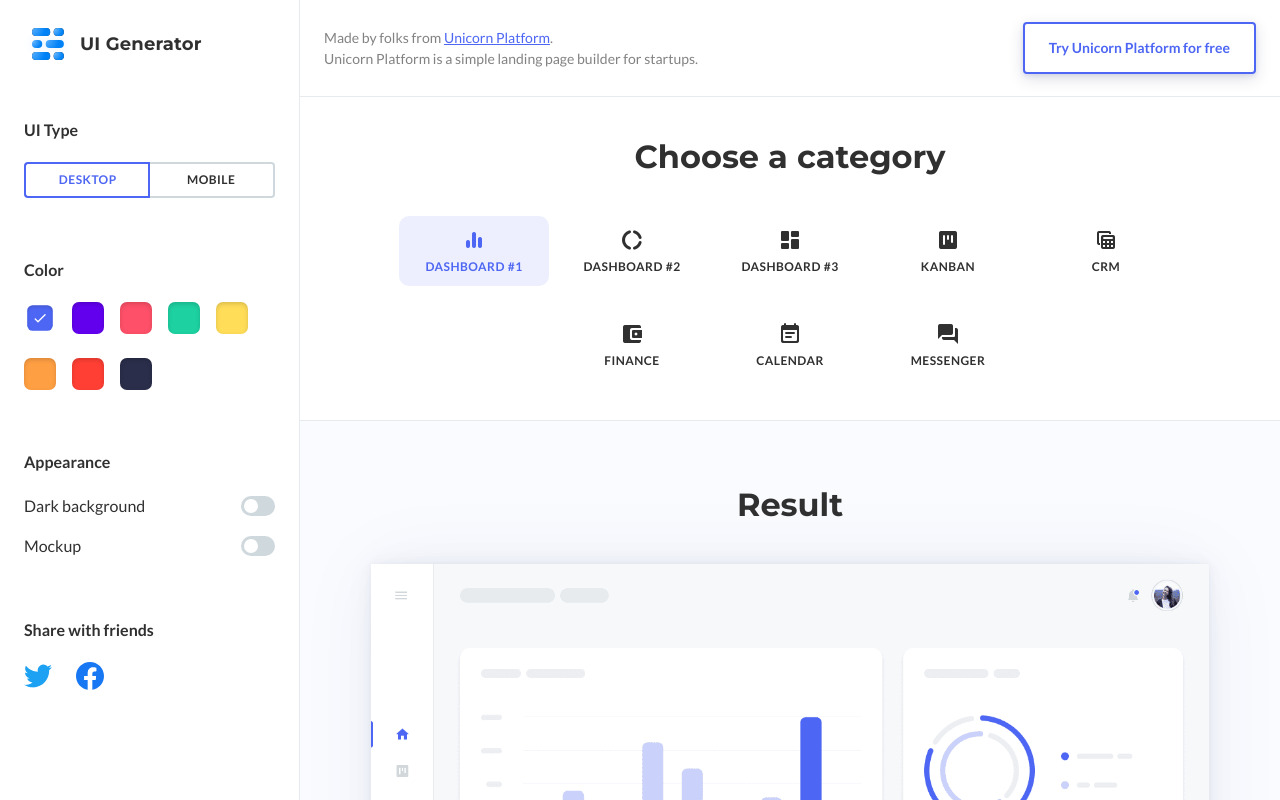
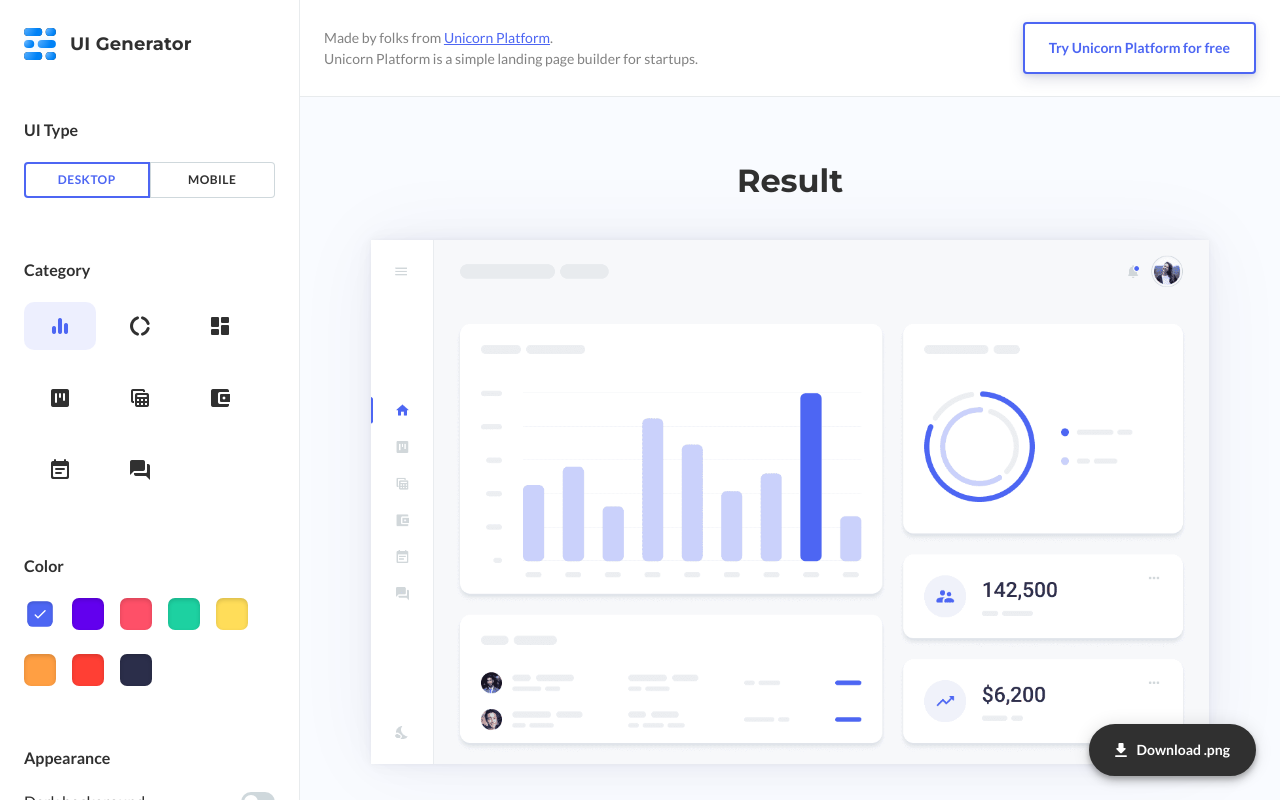
Before and after one commit to unicornplatform/ui-generator, a React (Create React App) app: page / in a window 1280 px wide. Shown: the top 800 px of the page. Built offline with nearby package versions, Linux system fonts and the light colour scheme.

Commit message:
Fixes (tabs, FAB, + feww minor ones

```diff
--- a/src/App.js
+++ b/src/App.js
@@ -106,6 +106,9 @@
 					dark={this.state.dark}
 					mockup={this.state.mockup}
 					color={this.state.color}
+					category={this.state.category}
+
+					setCategory={this.setCategory}
 
 
 
--- a/src/App.scss
+++ b/src/App.scss
@@ -2,7 +2,7 @@
 
 $c-accent: #4D66F3;
 $c-accent-hover: #293EA8;
-$c-accent-opacity: rgba(77, 102, 243, 0.1);
+$c-accent-opacity: rgba(77, 102, 243, 0.10);
 $c-accent-background: #F9FBFF;
 $c-neutral-1: #303030;
 $c-neutral-2: #828282;
@@ -10,7 +10,8 @@
 
 $br-desktop: 991px;
 $br-tablet: 768px;
-$br-tabs: 670px;
+$br-tabs: 660px;
+$br-tabs-center: 620px;
 $br-mobile: 500px;
 
 %ts-body {
@@ -107,11 +108,7 @@
 	flex-grow: 1;
 	margin-left: 300px;
 	&__tabs {
-		padding: 40px 16px;
-		@media (max-width: $br-tabs) {
-			padding-left: 0;
-			padding-right: 0;
-		}
+		padding: 40px 0;
 	}
 	&__tabs-title {
 		text-align: center;
@@ -120,7 +117,7 @@
 	&__result {
 		padding: 64px;
 		background-color: $c-accent-background;
-		border-top: 1px solid #E8EBED;
+
 		border-bottom: 1px solid #E8EBED;
 		display: flex;
 		flex-direction: column;
@@ -129,6 +126,7 @@
 		row-gap: 40px;
 		@media (max-width: $br-desktop) {
 			padding: 48px;
+			border-top: 1px solid #E8EBED;
 		}
 		@media (max-width: $br-mobile) {
 			padding: 32px 16px;
@@ -225,9 +223,7 @@
 			opacity: 0.5;
 		}
 	}
-	@media (max-width: $br-tabs) {
 	max-width: 100%;
-	}
 	@media (max-width: $br-desktop) {
 		margin-left: 0;
 	}
@@ -270,14 +266,14 @@
 	}
 	&_download {
 
-		@media (max-width: $br-desktop) {
+		//@media (max-width: $br-desktop) {
 			position: fixed;
 			z-index: 50;
 			right:24px;
 			bottom:24px;
 			border-radius: 999px;
 			box-shadow: 0px 6px 10px rgba(0, 0, 0, 0.14), 0px 1px 18px rgba(0, 0, 0, 0.12), 0px 3px 5px rgba(0, 0, 0, 0.2);
-		}
+		//}
 		@media (max-width: $br-mobile) {
 			right: 16px;
 			bottom: 16px;
@@ -382,23 +378,24 @@
 		cursor: pointer;
 		user-select: none;
 		width: 50%;
-		border: 2px solid;
-		border-color: $c-neutral-3;
-		//box-shadow: inset 0px 0px 0px rgb(136 144 194 / 20%);
+		//border: 2px solid;
+		//border-color: $c-neutral-3;
+		box-shadow: inset 0px 0px 0px 1px $c-neutral-3;
 		&:first-child {
 			border-radius: 4px 0 0 4px;
-			border-right: 0;
+			//border-right: 0;
 			&.switch__button_selected {
-				box-shadow: inset -2px 0px 0px $c-accent;
+				box-shadow: inset 0px 0px 0px 2px $c-accent;
 				//border-right: 2px solid;
 			}
 		}
 		&:last-child {
 			border-radius: 0 4px 4px 0;
-			border-left: 0;
+			//border-left: 0;
 			&.switch__button_selected {
-				box-shadow: inset 2px 0px 0px $c-accent;
+				//box-shadow: inset 2px 0px 0px $c-accent;
 				//border-left: 2px solid;
+				box-shadow: inset 0px 0px 0px 2px $c-accent;
 			}
 		}
 		&_selected {
@@ -434,7 +431,7 @@
 	&__logo-link {
 		display: inline-flex;
 		align-items: center;
-		column-gap: 8px;
+		column-gap: 14px;
 		&:hover {
 			opacity: 0.70;
 		}
@@ -456,7 +453,7 @@
 		display: flex;
 		flex-direction: column;
 		row-gap: 64px;
-		padding: 28px 24px 64px;
+		padding: 28px 0 64px;
 		//max-width: 300px;
 	}
 	&__appearance {}
@@ -471,8 +468,15 @@
 		column-gap: 24px;
 		user-select: none;
 	}
-	&__link {
-
+	&__link {}
+	&__type-box, &__color-picker, &__appearance, &__share {
+		padding-left: 24px;
+		padding-right: 24px;
+	}
+	&__category-box {
+		.h3-title {
+			padding: 0 24px;
+		}
 	}
 	@media (max-width: $br-desktop) {
 		display: none;
@@ -583,35 +587,45 @@
 .tabs {
 	&__container {
 		display: flex;
-		justify-content: center;
 		column-gap: 8px;
 		row-gap: 24px;
-		flex-wrap: wrap;
-		max-width: 800px;
 		margin: 0 auto;
-		@media (max-width: $br-tabs) {
+		&_main {
+			padding: 0 24px;
 			flex-wrap: nowrap;
-			justify-content: flex-start;
-			column-gap: 0;
 			overflow: scroll;
 	    -ms-overflow-style: none;
 	    scrollbar-width: none;
 	    &::-webkit-scrollbar {
 	        display: none;
 	    }
-		    padding-left: 16px;
-		    padding-right: 16px;
+			justify-content: center;
+			@media (max-width: $br-tabs) {
+				column-gap: 0;
+			}
+			@media (max-width: $br-tabs-center) {
+				justify-content: flex-start;
+			}
+			@media (max-width: $br-mobile) {
+				padding: 0 16px;
 			}
 		}
+		&_sidebar {
+			padding: 0 24px;
+			justify-content: flex-start;
+			flex-wrap: wrap;
+		}
+
+	}
 	&__tab {
-		width: 150px;
-		min-width: 150px;
+		//width: 150px;
+		//min-width: 150px;
 		display: flex;
 		flex-direction: column;
 		justify-content: center;
 		align-items: center;
 		row-gap: 8px;
-		padding: 12px 26px;
+		padding: 12px 24px;
 		cursor: pointer;
 		background-color: #fff;
 		border-radius: 10px;
@@ -620,22 +634,20 @@
 		&:hover {
 			background-color: $c-accent-opacity;
 		}
-
+		&.tabs__tab_active {
+			color: $c-accent;
+			background-color: $c-accent-opacity;
+		}
 		@media (max-width: $br-tabs) {
+			background-color: #f7f7f7;
 			border-radius: 0;
-			background-color: #F7F7F7;
 			&:first-child {
 				border-radius: 10px 0 0 10px;
 			}
 			&:last-child {
-				border-radius: 0px 10px 10px 0;
+				border-radius: 0 10px 10px 0;
 			}
 		}
-		&.tabs__tab_active {
-			color: $c-accent;
-			background-color: $c-accent-opacity;
-		}
-
 		transition: background-color 0.09s ease, color 0.09s ease;
 	}
 	&__icon {
@@ -643,6 +655,7 @@
 	}
 	&__text {
 		@extend %ts-select;
+		display: none;
 	}
 }
 @keyframes fadein {
--- a/src/Main.js
+++ b/src/Main.js
@@ -24,12 +24,14 @@
 					/>
 				</div>
 
-				<div className="main__tabs">
+				<div className="main__tabs mobile-only">
 					<h2 className="main__tabs-title h2-title desktop-only">Choose a category</h2>
 					<Tabs
 					setCategory={this.props.setCategory}
 					type={this.props.type}
+					category={this.props.category}
 					initialCategory={this.props.category}
+					position="main"
 					/>
 				</div>
 
@@ -128,7 +130,7 @@
 					</div>
 
 					<Footer />
-			</div>
+					</div>
 
 		)
 	}
--- a/src/Sidebar.js
+++ b/src/Sidebar.js
@@ -2,6 +2,7 @@
 import Switch from './Switch'
 import Picker from './Picker'
 import Toggle from './Toggle'
+import Tabs from './Tabs'
 
 class Sidebar extends Component {
 	render() {
@@ -22,6 +23,19 @@
 								setType = {this.props.setType}
 								type={this.props.type}
 								/>
+							</div>
+
+							<div className="sidebar__category-box">
+							<h3 className="sidebar__title h3-title">Category</h3>
+								<div className="sidebar__tabs">
+									<Tabs
+									setCategory={this.props.setCategory}
+									type={this.props.type}
+									category={this.props.category}
+									initialCategory={this.props.category}
+									position="sidebar"
+									/>
+								</div>
 							</div>
 
 							<div className="sidebar__color-picker">
--- a/src/Tabs.js
+++ b/src/Tabs.js
@@ -18,30 +18,30 @@
 	render() {
 		return (
 			<div className="tabs">
-				<div className="tabs__container">
-					<Tab onClick={this.changeValue} type={0} selected={this.state.selected} deviceType={this.props.type}>
-					{this.props.type==1 ? "Sign up" : "Dashboard #1"}
+				<div className={"tabs__container tabs__container_" + (this.props.position ? this.props.position : "")}>
+					<Tab onClick={this.changeValue} type={0} selected={this.props.category} deviceType={this.props.type}>
+					{this.props.type==1 ? "Sign\xa0up" : "Dashboard\xa0#1"}
 					</Tab>
-					<Tab onClick={this.changeValue} type={1} selected={this.state.selected} deviceType={this.props.type}>
-					{this.props.type==1 ? "Messenger" : "Dashboard #2"}
+					<Tab onClick={this.changeValue} type={1} selected={this.props.category} deviceType={this.props.type}>
+					{this.props.type==1 ? "Messenger" : "Dashboard\xa0#2"}
 					</Tab>
-					<Tab onClick={this.changeValue} type={2} selected={this.state.selected} deviceType={this.props.type}>
-					{this.props.type==1 ? "Profile" : "Dashboard #3"}
+					<Tab onClick={this.changeValue} type={2} selected={this.props.category} deviceType={this.props.type}>
+					{this.props.type==1 ? "Profile" : "Dashboard\xa0#3"}
 					</Tab>
-					<Tab onClick={this.changeValue} type={3} selected={this.state.selected} deviceType={this.props.type}>
-					{this.props.type==1 ? "Social feed" : "Kanban"}
+					<Tab onClick={this.changeValue} type={3} selected={this.props.category} deviceType={this.props.type}>
+					{this.props.type==1 ? "Social\xa0feed" : "Kanban"}
 					</Tab>
-					<Tab onClick={this.changeValue} type={4} selected={this.state.selected} deviceType={this.props.type}>
+					<Tab onClick={this.changeValue} type={4} selected={this.props.category} deviceType={this.props.type}>
 					{this.props.type==1 ? "Dashboard" : "CRM"}
 					</Tab>
-					<Tab onClick={this.changeValue} type={5} selected={this.state.selected} deviceType={this.props.type}>
-					{this.props.type==1 ? "E-commerce" : "Finance"}
+					<Tab onClick={this.changeValue} type={5} selected={this.props.category} deviceType={this.props.type}>
+					{this.props.type==1 ? "E‑commerce" : "Finance"}
 					</Tab>
-					<Tab onClick={this.changeValue} type={6} selected={this.state.selected} deviceType={this.props.type}>
+					<Tab onClick={this.changeValue} type={6} selected={this.props.category} deviceType={this.props.type}>
 					{this.props.type==1 ? "Finance" : "Calendar"}
 					</Tab>
-					<Tab onClick={this.changeValue} type={7} selected={this.state.selected} deviceType={this.props.type}>
-					{this.props.type==1 ? "Music app" : "Messenger"}
+					<Tab onClick={this.changeValue} type={7} selected={this.props.category} deviceType={this.props.type}>
+					{this.props.type==1 ? "Music\xa0app" : "Messenger"}
 					</Tab>
 				</div>
 			</div>
```
Also changed, not shown: public/logo.svg. Lines whose indentation alone changed are shown as unchanged.
